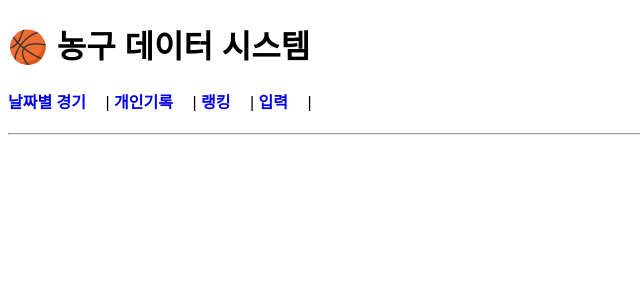
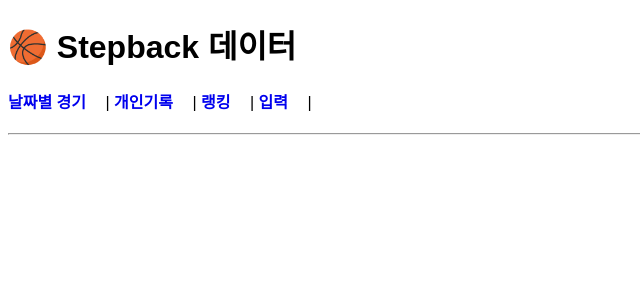
Before and after one commit to karamlee0627-2/basketball_magin, a Flask app: template templates/index.html in a window 1280 px wide. Shown: the top 300 px of the page, without its empty margins (0-640 px from the left). Run offline with Flask 3, Linux system fonts and the light colour scheme; the template is opened without the code that fills it, so the values that code supplies are empty.

Commit message:
chnage title at index.html

```diff
--- a/templates/index.html
+++ b/templates/index.html
@@ -24,7 +24,7 @@
   </style>
 </head>
 <body>
-  <h1>🏀 농구 데이터 시스템</h1>
+  <h1>🏀 Stepback 데이터</h1>
 
   <nav>
     <a href="/">날짜별 경기</a> |
```
